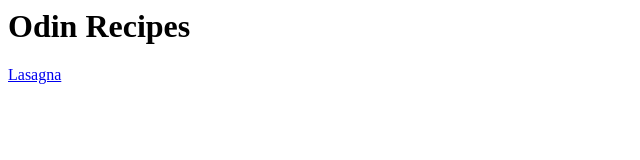
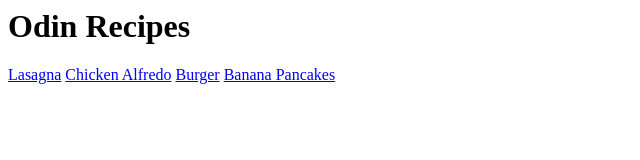
Before and after one commit to ronyvargasjr/odin-recipes, a plain HTML site: page index.html in a window 1280 px wide. Shown: the whole page, without its empty margins (0-640 px from the left). Drawn offline with Linux system fonts and the light colour scheme.

Commit message:
Update index.html
added Chicken Alfredo, Burger, and Banana Pancakes links to html respectively.

```diff
--- a/index.html
+++ b/index.html
@@ -1,2 +1,5 @@
 <h1>Odin Recipes</h1>
 <a href="new recipes/Lasagna.html">Lasagna</a>
+<a href="new recipes/Chicken Alfredo.html">Chicken Alfredo</a>
+<a href="new recipes/Burger.html">Burger</a>
+<a href="new recipes/Banana Pancakes.html">Banana Pancakes</a>
```
